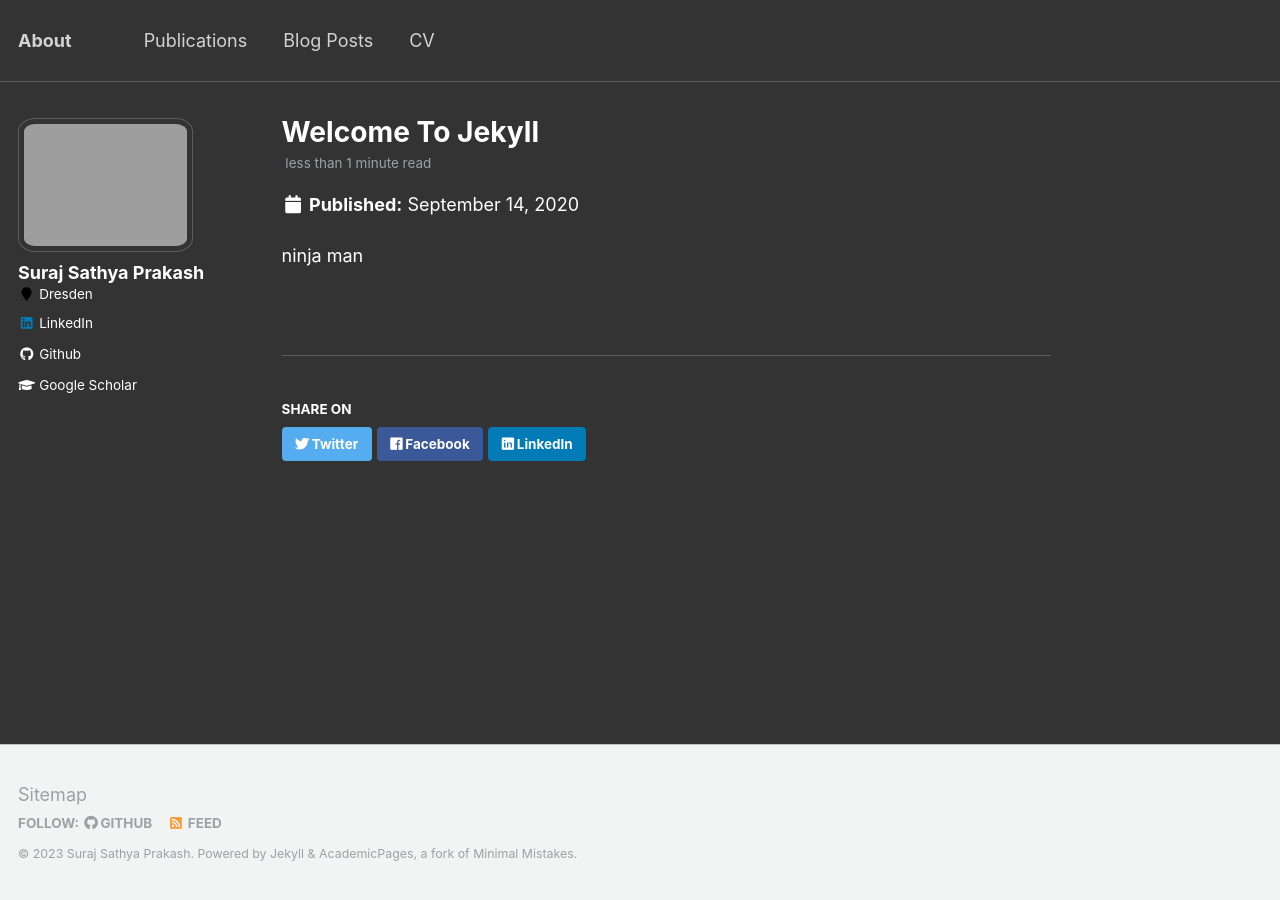
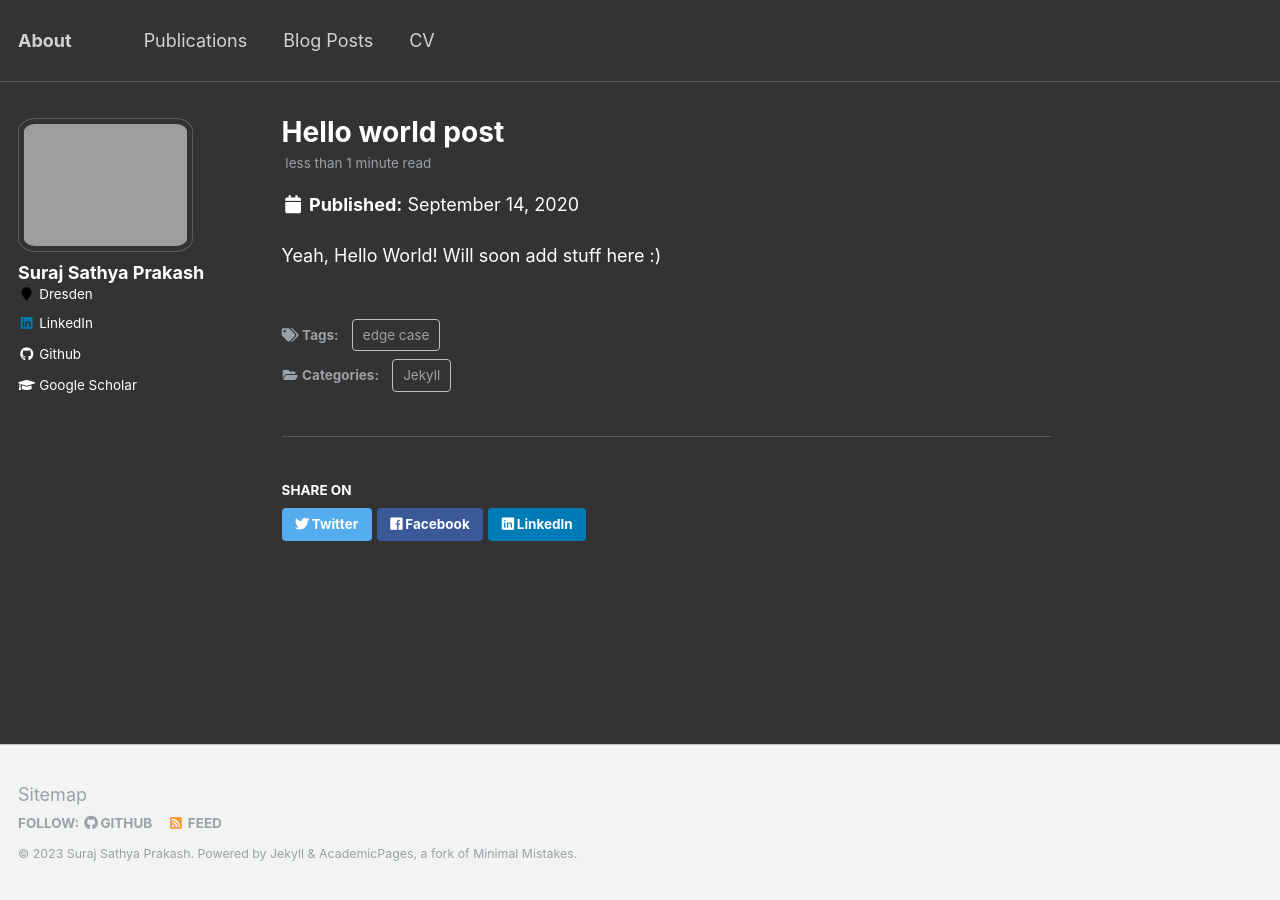
Before and after one commit to suraj-2306/suraj-2306, a Jekyll site: the page built from _posts/2020-09-14-welcome-to-jekyll.markdown, in a window 1280 px wide. Built offline with Jekyll 4.4.1, drawn with Linux system fonts in a browser that asks for light colours.

Commit message:
added the first post

```diff
--- a/_posts/2020-09-14-welcome-to-jekyll.markdown
+++ b/_posts/2020-09-14-welcome-to-jekyll.markdown
@@ -1 +1,12 @@
-ninja man
+---
+layout: single
+title:  "Hello world post"
+header:
+  teaser: "unsplash-gallery-image-2-th.jpg"
+categories:
+  - Jekyll
+tags:
+  - edge case
+---
+
+Yeah, Hello World! Will soon add stuff here :)
```
